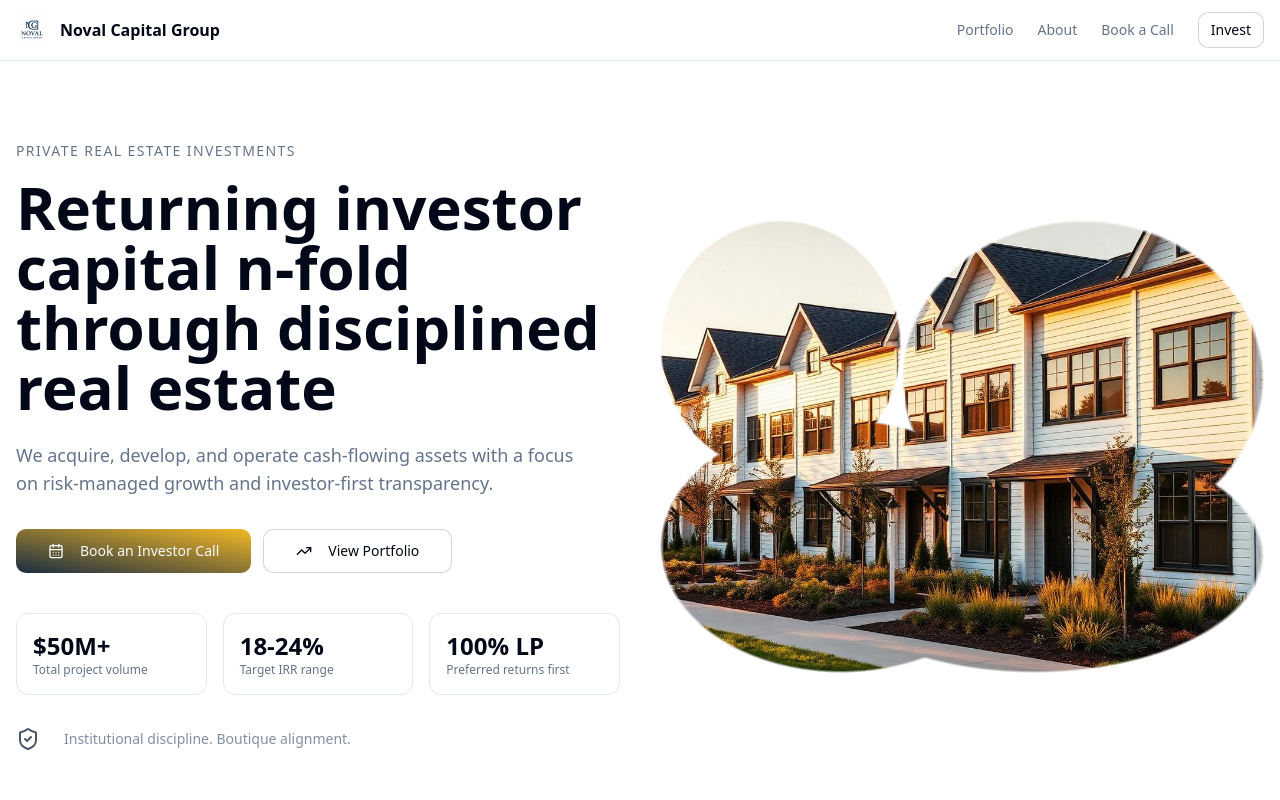
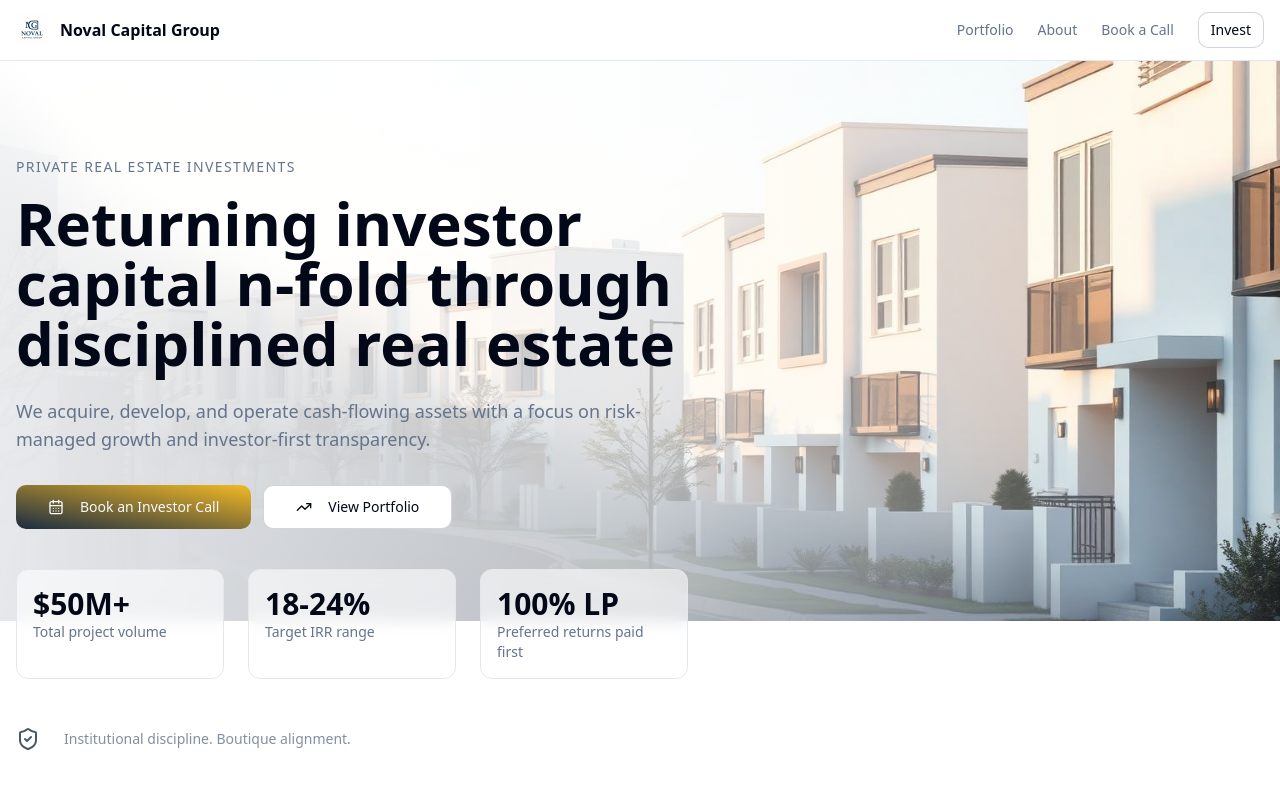
Before and after one commit to Noval-Capital-Group/deal-showcase-plan, a React (Vite) app: page / in a window 1280 px wide. Shown: the top 800 px of the page. Built offline with nearby package versions, Linux system fonts and the light colour scheme.

Commit message:
Revert background image
Revert the background image to the previous version.

```diff
--- a/src/components/site/Hero.tsx
+++ b/src/components/site/Hero.tsx
@@ -1,8 +1,7 @@
 import { useEffect, useState } from "react";
+import heroImage from "@/assets/hero-investment.jpg";
 import { Button } from "@/components/ui/button";
 import { TrendingUp, ShieldCheck, CalendarDays } from "lucide-react";
-import BlobMosaic from "./BlobMosaic";
-import portfolio2 from "@/assets/portfolio-2.jpg";
 
 const Hero = () => {
   const [hasMotion, setHasMotion] = useState(true);
@@ -13,13 +12,22 @@ const Hero = () => {
 
   return (
     <header className="relative overflow-hidden">
-      <div className="container mx-auto grid items-center gap-10 px-4 pb-12 pt-20 md:grid-cols-2 md:pb-20">
-        <div>
+      <div className="absolute inset-0 -z-10">
+        <img
+          src={heroImage}
+          alt="Modern residential real estate development hero image"
+          className="h-[70vh] w-full object-cover"
+          loading="eager"
+        />
+        <div className="absolute inset-0 bg-gradient-to-r from-background/90 via-background/70 to-background/10" />
+      </div>
+
+      <div className="container mx-auto px-4 pt-24 pb-16">
         <p className="text-sm uppercase tracking-widest text-muted-foreground">Private Real Estate Investments</p>
-          <h1 className="mt-4 text-4xl font-bold leading-tight md:text-6xl">
+        <h1 className="mt-4 max-w-3xl text-4xl font-bold leading-tight md:text-6xl">
           Returning investor capital n-fold through disciplined real estate
         </h1>
-          <p className="mt-6 max-w-xl text-lg text-muted-foreground">
+        <p className="mt-6 max-w-2xl text-lg text-muted-foreground">
           We acquire, develop, and operate cash-flowing assets with a focus on risk-managed growth and investor-first transparency.
         </p>
 
@@ -36,32 +44,29 @@ const Hero = () => {
           </Button>
         </div>
 
-          <div className="mt-10 grid max-w-2xl grid-cols-3 gap-4">
+        <div className="mt-10 grid max-w-2xl grid-cols-1 gap-6 sm:grid-cols-3">
           <div className="rounded-lg border bg-card/60 p-4 backdrop-blur">
-              <p className="text-2xl font-bold">$50M+</p>
-              <p className="text-xs text-muted-foreground">Total project volume</p>
+            <p className="text-3xl font-bold">$50M+</p>
+            <p className="text-sm text-muted-foreground">Total project volume</p>
           </div>
           <div className="rounded-lg border bg-card/60 p-4 backdrop-blur">
-              <p className="text-2xl font-bold">18-24%</p>
-              <p className="text-xs text-muted-foreground">Target IRR range</p>
+            <p className="text-3xl font-bold">18-24%</p>
+            <p className="text-sm text-muted-foreground">Target IRR range</p>
           </div>
           <div className="rounded-lg border bg-card/60 p-4 backdrop-blur">
-              <p className="text-2xl font-bold">100% LP</p>
-              <p className="text-xs text-muted-foreground">Preferred returns first</p>
+            <p className="text-3xl font-bold">100% LP</p>
+            <p className="text-sm text-muted-foreground">Preferred returns paid first</p>
           </div>
         </div>
 
         {hasMotion && (
-            <div className="pointer-events-none mt-8 flex items-center gap-6 opacity-80">
+          <div className="pointer-events-none mt-12 flex items-center gap-6 opacity-80">
             <ShieldCheck className="text-primary" />
-              <p className="text-sm text-muted-foreground">Institutional discipline. Boutique alignment.</p>
+            <p className="text-sm text-muted-foreground">
+              Institutional discipline. Boutique alignment.
+            </p>
           </div>
         )}
-        </div>
-
-        <div className="relative">
-          <BlobMosaic src={portfolio2} alt="Modern residential townhomes portfolio collage" />
-        </div>
       </div>
     </header>
   );
```
Lines whose indentation alone changed are shown as unchanged.
